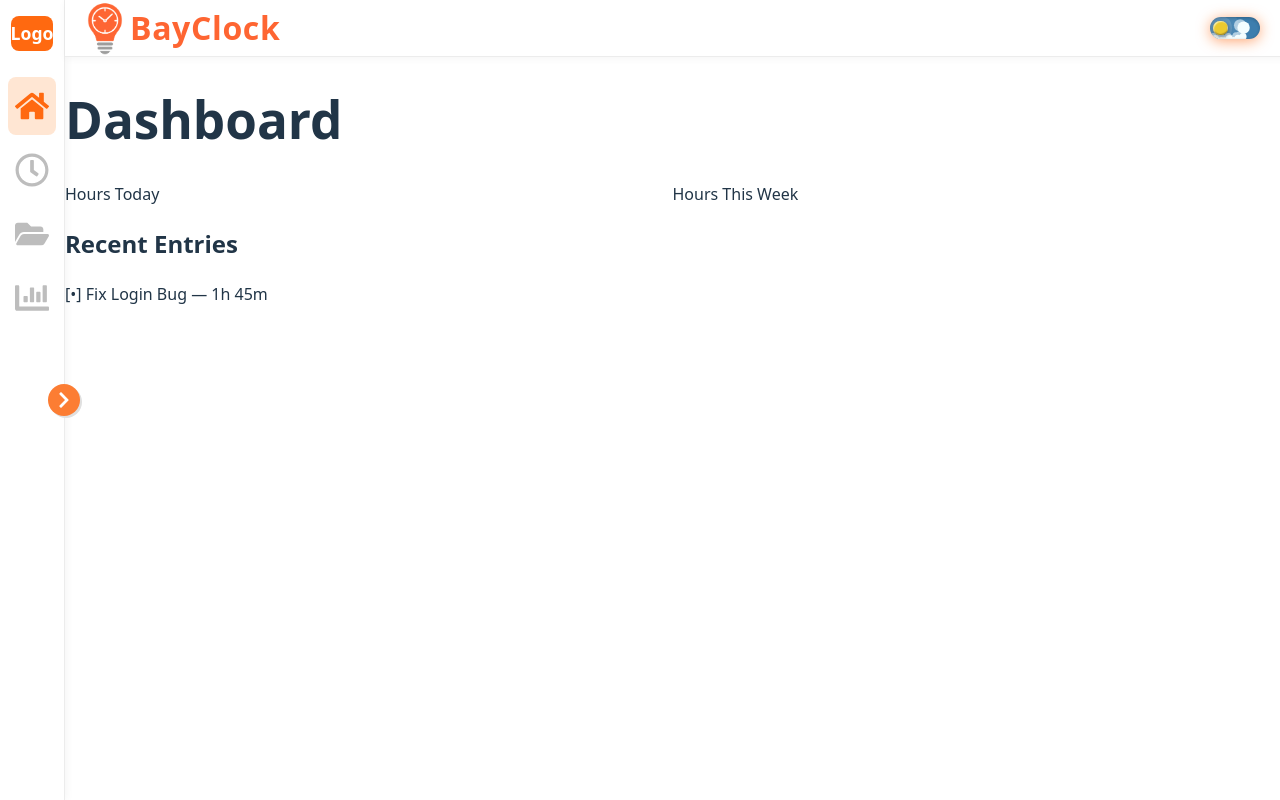
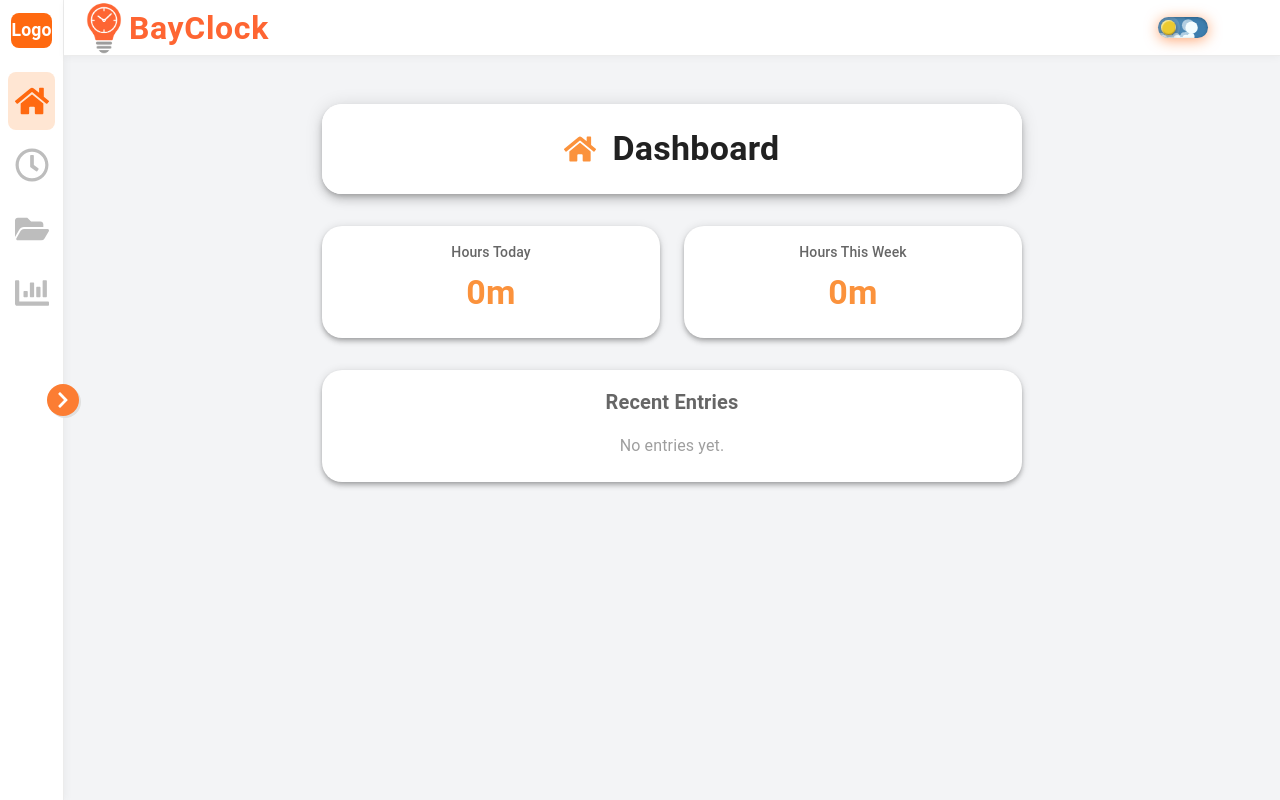
Before and after one commit to c7harry/BayClock, a React (Vite) app in the folder BayClock/: page /dashboard in a window 1280 px wide. Built offline with nearby package versions, Linux system fonts and the light colour scheme.

Commit message:
rough version of dashboard: hour display static

```diff
--- a/BayClock/src/pages/Dashboard.jsx
+++ b/BayClock/src/pages/Dashboard.jsx
@@ -1,15 +1,277 @@
+import { useState, useEffect, useMemo } from "react";
+import { Card, CardContent, Typography, Box } from "@mui/material";
+import { ThemeProvider, createTheme, CssBaseline } from "@mui/material";
+import { motion } from "framer-motion";
+import { FaHome } from "react-icons/fa";
+
 export default function Dashboard() {
+  // Dark/Light mode with Tailwind
+  const [mode, setMode] = useState(
+    document.documentElement.classList.contains("dark") ? "dark" : "light"
+  );
+
+  useEffect(() => {
+    const getMode = () =>
+      document.documentElement.classList.contains("dark") ? "dark" : "light";
+    setMode(getMode());
+
+    const observer = new MutationObserver(() => {
+      setMode(getMode());
+    });
+    observer.observe(document.documentElement, { attributes: true, attributeFilter: ["class"] });
+    return () => observer.disconnect();
+  }, []);
+
+  const theme = useMemo(
+    () =>
+      createTheme({
+        palette: {
+          mode,
+          ...(mode === "light"
+            ? {
+                background: {
+                  default: "#f3f4f6",
+                  paper: "#fff",
+                },
+              }
+            : {
+                background: {
+                  default: "#18181b",
+                  paper: "#23232a",
+                },
+              }),
+          warning: {
+            main: "#fb923c",
+            light: "#ffe6d3",
+            dark: "#b45309",
+          },
+        },
+      }),
+    [mode]
+  );
+
+  // Get entries from localStorage (same as TimeTracker)
+  const [entries, setEntries] = useState([]);
+  useEffect(() => {
+    const saved = localStorage.getItem("entries");
+    setEntries(saved ? JSON.parse(saved) : []);
+  }, []);
+
+  // Utility: parse "1h 30m 10s" to seconds
+  function durationToSeconds(str) {
+    if (!str) return 0;
+    let total = 0;
+    const regex = /(\d+)h|(\d+)m|(\d+)s/g;
+    let match;
+    while ((match = regex.exec(str))) {
+      if (match[1]) total += parseInt(match[1]) * 3600;
+      if (match[2]) total += parseInt(match[2]) * 60;
+      if (match[3]) total += parseInt(match[3]);
+    }
+    return total;
+  }
+
+  // Utility: seconds to "1h 23m"
+  function secondsToShortDuration(sec) {
+    const h = Math.floor(sec / 3600);
+    const m = Math.floor((sec % 3600) / 60);
+    return [
+      h ? `${h}h` : "",
+      m ? `${m}m` : "",
+    ]
+      .filter(Boolean)
+      .join(" ") || "0m";
+  }
+
+  // Calculate hours today and this week (matches TimeTracker logic)
+  const today = new Date().toISOString().slice(0, 10);
+  const weekStart = (() => {
+    const d = new Date();
+    d.setDate(d.getDate() - d.getDay());
+    return d.toISOString().slice(0, 10);
+  })();
+
+  const hoursToday = entries
+    .filter((e) => e.date === today)
+    .reduce((sum, e) => sum + durationToSeconds(e.duration), 0);
+
+  const hoursThisWeek = entries
+    .filter((e) => e.date >= weekStart)
+    .reduce((sum, e) => sum + durationToSeconds(e.duration), 0);
+
+  // Animation variants
+  const tileVariants = {
+    hidden: { opacity: 0, y: 30 },
+    visible: { opacity: 1, y: 0, transition: { duration: 0.5 } },
+  };
+
   return (
-    <div>
-      <h1 className="text-2xl font-bold mb-4">Dashboard</h1>
-      <div className="grid grid-cols-2 gap-4">
-        <div className="p-4 bg-white shadow rounded">Hours Today</div>
-        <div className="p-4 bg-white shadow rounded">Hours This Week</div>
-      </div>
-      <div className="mt-6">
-        <h2 className="font-semibold mb-2">Recent Entries</h2>
-        <div className="p-4 bg-white shadow rounded">[•] Fix Login Bug — 1h 45m</div>
-      </div>
-    </div>
+    <ThemeProvider theme={theme}>
+      <CssBaseline />
+      <Box
+        sx={{
+          minHeight: "80vh",
+          bgcolor: "background.default",
+          py: 6,
+          px: 2,
+          display: "flex",
+          flexDirection: "column",
+          alignItems: "center",
+          transition: "background-color 0.3s",
+        }}
+      >
+        <Box sx={{ width: "100%", maxWidth: 700, display: "flex", flexDirection: "column", gap: 4 }}>
+          {/* Header */}
+          <motion.div variants={tileVariants} initial="hidden" animate="visible">
+            <Card elevation={6} sx={{ borderRadius: 5, bgcolor: "background.paper" }}>
+              <CardContent
+                sx={{
+                  display: "flex",
+                  alignItems: "center",
+                  justifyContent: "center",
+                  gap: 2,
+                  py: 3,
+                  bgcolor: "background.paper",
+                  transition: "background-color 0.3s",
+                }}
+              >
+                <FaHome size={32} color="#fb923c" />
+                <Typography
+                  variant="h4"
+                  fontWeight={700}
+                  color="text.primary"
+                  sx={{ textAlign: "center" }}
+                >
+                  Dashboard
+                </Typography>
+              </CardContent>
+            </Card>
+          </motion.div>
+
+          {/* Stats */}
+          <motion.div variants={tileVariants} initial="hidden" animate="visible" transition={{ delay: 0.1 }}>
+            <Box sx={{ display: "flex", gap: 3, flexDirection: { xs: "column", sm: "row" } }}>
+              <Card elevation={4} sx={{ flex: 1, borderRadius: 5, bgcolor: "background.paper" }}>
+                <CardContent sx={{ textAlign: "center" }}>
+                  <Typography variant="subtitle2" color="text.secondary" mb={1}>
+                    Hours Today
+                  </Typography>
+                  <Typography variant="h4" fontWeight={700} color="warning.main">
+                    {secondsToShortDuration(hoursToday)}
+                  </Typography>
+                </CardContent>
+              </Card>
+              <Card elevation={4} sx={{ flex: 1, borderRadius: 5, bgcolor: "background.paper" }}>
+                <CardContent sx={{ textAlign: "center" }}>
+                  <Typography variant="subtitle2" color="text.secondary" mb={1}>
+                    Hours This Week
+                  </Typography>
+                  <Typography variant="h4" fontWeight={700} color="warning.main">
+                    {secondsToShortDuration(hoursThisWeek)}
+                  </Typography>
+                </CardContent>
+              </Card>
+            </Box>
+          </motion.div>
+
+          {/* Recent Entries */}
+          <motion.div variants={tileVariants} initial="hidden" animate="visible" transition={{ delay: 0.2 }}>
+            <Card elevation={4} sx={{ borderRadius: 5, bgcolor: "background.paper" }}>
+              <CardContent>
+                <Typography
+                  variant="h6"
+                  fontWeight={700}
+                  color="text.secondary"
+                  mb={2}
+                  sx={{ textAlign: "center" }}
+                >
+                  Recent Entries
+                </Typography>
+                {entries.length === 0 ? (
+                  <Typography color="text.disabled" sx={{ textAlign: "center" }}>
+                    No entries yet.
+                  </Typography>
+                ) : (
+                  <Box component="ul" sx={{ listStyle: "none", p: 0, m: 0, display: "flex", flexDirection: "column", gap: 2 }}>
+                    {entries.slice(0, 5).map((entry) => (
+                      <motion.li
+                        key={entry.id}
+                        initial={{ opacity: 0, y: 20 }}
+                        animate={{ opacity: 1, y: 0 }}
+                        transition={{ duration: 0.3 }}
+                      >
+                        <Card
+                          elevation={2}
+                          sx={{
+                            borderRadius: 3,
+                            bgcolor: "background.default",
+                            display: "flex",
+                            flexDirection: { xs: "column", sm: "row" },
+                            alignItems: { sm: "center" },
+                            justifyContent: "space-between",
+                            gap: 2,
+                            px: 2,
+                            py: 1.5,
+                          }}
+                        >
+                          <Box sx={{ flex: 1, minWidth: 0 }}>
+                            <Box sx={{ display: "flex", alignItems: "center", gap: 1, mb: 0.5 }}>
+                              <Typography
+                                variant="subtitle1"
+                                fontWeight={600}
+                                color="text.primary"
+                                sx={{ flex: 1, minWidth: 0, textOverflow: "ellipsis", overflow: "hidden", whiteSpace: "nowrap" }}
+                              >
+                                {entry.description}
+                              </Typography>
+                              <Box
+                                sx={{
+                                  bgcolor: "warning.light",
+                                  color: "warning.dark",
+                                  borderRadius: 2,
+                                  px: 1.5,
+                                  py: 0.5,
+                                  fontSize: 12,
+                                  fontWeight: 500,
+                                  ml: 1,
+                                }}
+                              >
+                                {entry.project}
+                              </Box>
+                            </Box>
+                            <Typography variant="body2" color="text.secondary">
+                              <span style={{ color: "#aaa" }}>Date:</span>{" "}
+                              <span
+                                style={{
+                                  color:
+                                    mode === "dark"
+                                      ? "#fff"
+                                      : "#444",
+                                  fontFamily: "inherit",
+                                }}
+                              >
+                                {entry.date}
+                              </span>
+                            </Typography>
+                          </Box>
+                          <Box sx={{ minWidth: 80, textAlign: "right" }}>
+                            <Typography variant="h6" fontWeight={700} color="warning.main">
+                              {entry.duration}
+                            </Typography>
+                            <Typography variant="caption" color="text.disabled">
+                              Duration
+                            </Typography>
+                          </Box>
+                        </Card>
+                      </motion.li>
+                    ))}
+                  </Box>
+                )}
+              </CardContent>
+            </Card>
+          </motion.div>
+        </Box>
+      </Box>
+    </ThemeProvider>
   );
 }
```
